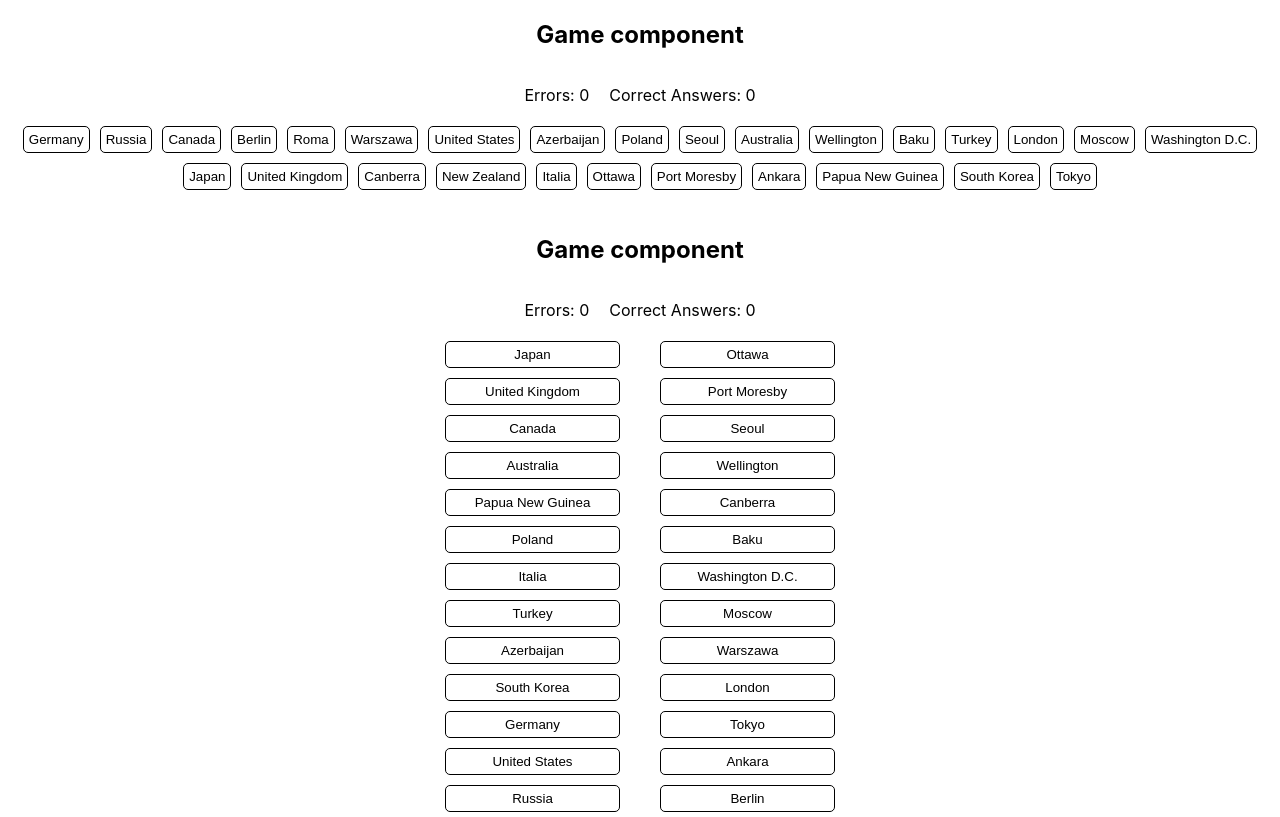
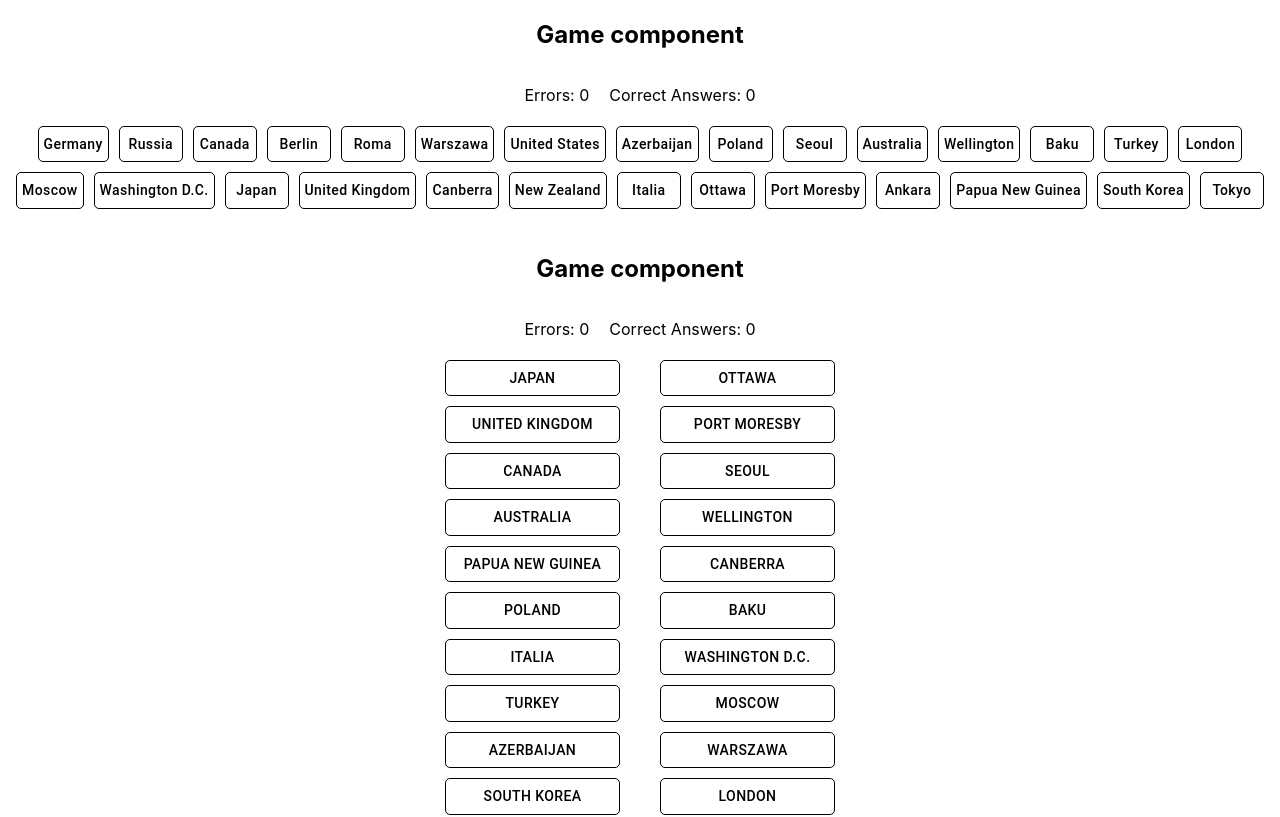
Before and after one commit to artscomi/kata, a React (Create React App) app: page / in a window 1280 px wide. Shown: the top 817 px of the page. Built offline with nearby package versions, Linux system fonts and the light colour scheme.

Commit message:
feat: create getMatch functions and use mui Buttons

```diff
--- a/package.json
+++ b/package.json
@@ -3,6 +3,9 @@
   "version": "0.1.0",
   "private": true,
   "dependencies": {
+    "@emotion/react": "^11.13.5",
+    "@emotion/styled": "^11.13.5",
+    "@mui/material": "^6.1.8",
     "@testing-library/jest-dom": "^5.17.0",
     "@testing-library/react": "^13.4.0",
     "@testing-library/user-event": "^13.5.0",
--- a/src/components/CountryCapitalGame.tsx
+++ b/src/components/CountryCapitalGame.tsx
@@ -1,9 +1,10 @@
-import React, { useEffect } from "react";
+import { Button } from "@mui/material";
+import { useEffect } from "react";
 import { useState } from "react";
 
 export default function CountryCapitalGame() {
   const [shuffledData, setShuffledData] = useState<string[]>([]);
-  const data = {
+  const data: Data = {
     Germany: "Berlin",
     Azerbaijan: "Baku",
     Poland: "Warszawa",
@@ -20,12 +21,29 @@ export default function CountryCapitalGame() {
     Russia: "Moscow",
   };
 
+  type Data = { [key: string]: string };
+
   const [clickedButton, setClickedButton] = useState("");
   const [previousClicked, setPreviousClicked] = useState("");
   const [matchedPairs, setMatchedPairs] = useState<string[]>([]);
   const [unmatchedPairs, setUnmatchedPairs] = useState<string[]>([]);
   const [errorCount, setErrorCount] = useState(0);
   const [guessCount, setGuessCount] = useState(0);
+
+  console.log({ data });
+
+  // voglio che il parametro b abbia il tipo corrispondente al valore di a
+
+  /**
+   * Checks if the given capital matches the capital of the specified country.
+   *
+   * @param a - The country name as a key from the data object.
+   * @param b - The capital name to be matched.
+   * @returns True if the capital matches the country's capital, otherwise false.
+   */
+  const getMatch = (a: keyof Data, b: (typeof data)[keyof Data]): boolean => {
+    return data[a] === b;
+  };
 
   useEffect(() => {
     const parsedData = Object.entries(data)
@@ -39,8 +57,8 @@ export default function CountryCapitalGame() {
 
     if (previousClicked) {
       const isMatch =
-        data[previousClicked as keyof typeof data] === clickedItem ||
-        data[clickedItem as keyof typeof data] === previousClicked;
+        getMatch(previousClicked, clickedItem) ||
+        getMatch(clickedItem, previousClicked);
 
       if (isMatch) {
         setMatchedPairs([previousClicked, clickedItem]);
@@ -56,8 +74,6 @@ export default function CountryCapitalGame() {
     }
     setPreviousClicked(clickedItem);
   };
-
-  console.log({ previousClicked, matchedPairs, unmatchedPairs });
 
   useEffect(() => {
     if (unmatchedPairs.length > 0) {
@@ -85,7 +101,7 @@ export default function CountryCapitalGame() {
 
       {shuffledData.length === 0 && <p>You win!</p>}
       {shuffledData.map((el) => (
-        <button
+        <Button
           style={{
             backgroundColor: matchedPairs.includes(el)
               ? "green"
@@ -105,12 +121,13 @@ export default function CountryCapitalGame() {
             padding: "5px",
             margin: "5px",
             cursor: "pointer",
+            textTransform: "initial",
           }}
           key={el}
           onClick={() => handleButtonClick(el)}
         >
           {el}
-        </button>
+        </Button>
       ))}
     </div>
   );
--- a/src/components/CountryCapitalGameColumn.tsx
+++ b/src/components/CountryCapitalGameColumn.tsx
@@ -1,3 +1,4 @@
+import Button from "@mui/material/Button/Button";
 import { useEffect } from "react";
 import { useState } from "react";
 
@@ -135,7 +136,7 @@ export default function CountryCapitalGameColumn() {
       >
         <div style={{ display: "flex", flexDirection: "column", flex: 1 }}>
           {shuffledCountries.map((el) => (
-            <button
+            <Button
               style={getButtonStyle(
                 el,
                 matchedPairs,
@@ -146,12 +147,12 @@ export default function CountryCapitalGameColumn() {
               onClick={() => handleButtonClick(el)}
             >
               {el}
-            </button>
+            </Button>
           ))}
         </div>
         <div style={{ display: "flex", flexDirection: "column", flex: 1 }}>
           {shuffledCapital.map((el) => (
-            <button
+            <Button
               style={getButtonStyle(
                 el,
                 matchedPairs,
@@ -162,7 +163,7 @@ export default function CountryCapitalGameColumn() {
               onClick={() => handleButtonClick(el)}
             >
               {el}
-            </button>
+            </Button>
           ))}
         </div>
       </div>
```
Also changed, not shown: 1 other file (tests, documents, lock files or other folders).
